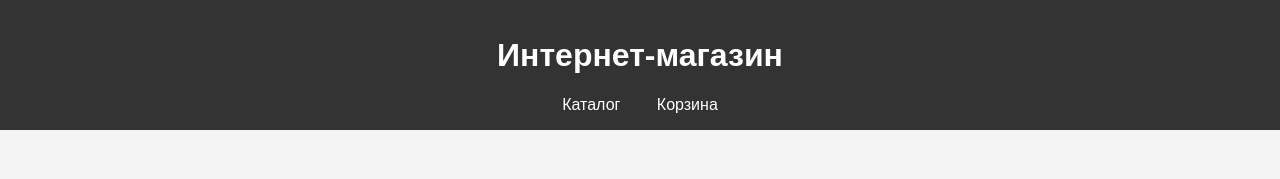
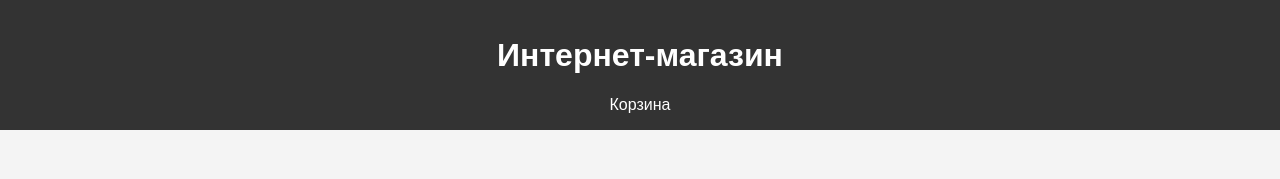
Before and after one commit to Cradabi/Web_Lab1, a plain HTML site: page index.html in a window 1280 px wide. Shown: the top 179 px of the page. Drawn offline with Linux system fonts and the light colour scheme.

Commit message:
Небольшое обновление

```diff
--- a/index.html
+++ b/index.html
@@ -11,7 +11,6 @@
   <header>
     <h1>Интернет-магазин</h1>
     <nav>
-      <a href="index.html">Каталог</a>
       <a href="cart.html">Корзина</a>
     </nav>
   </header>
@@ -21,9 +20,6 @@
       <h2>Каталог товаров</h2>
 
       <div class="product-list">
-
-        <!-- Пример карточек товара (15 штук вручную) -->
-
         <article class="product-card">
           <figure>
             <img src="images/product1.jpg" alt="Товар 1" />
@@ -173,9 +169,6 @@
             Добавить в корзину
           </button>
         </article>
-
-        <!-- Оставшиеся карточки 11–15 -->
-
         <article class="product-card">
           <figure>
             <img src="images/product11.jpg" alt="Товар 11" />
```
Also changed, not shown: cart.html (+0 -3 lines).
